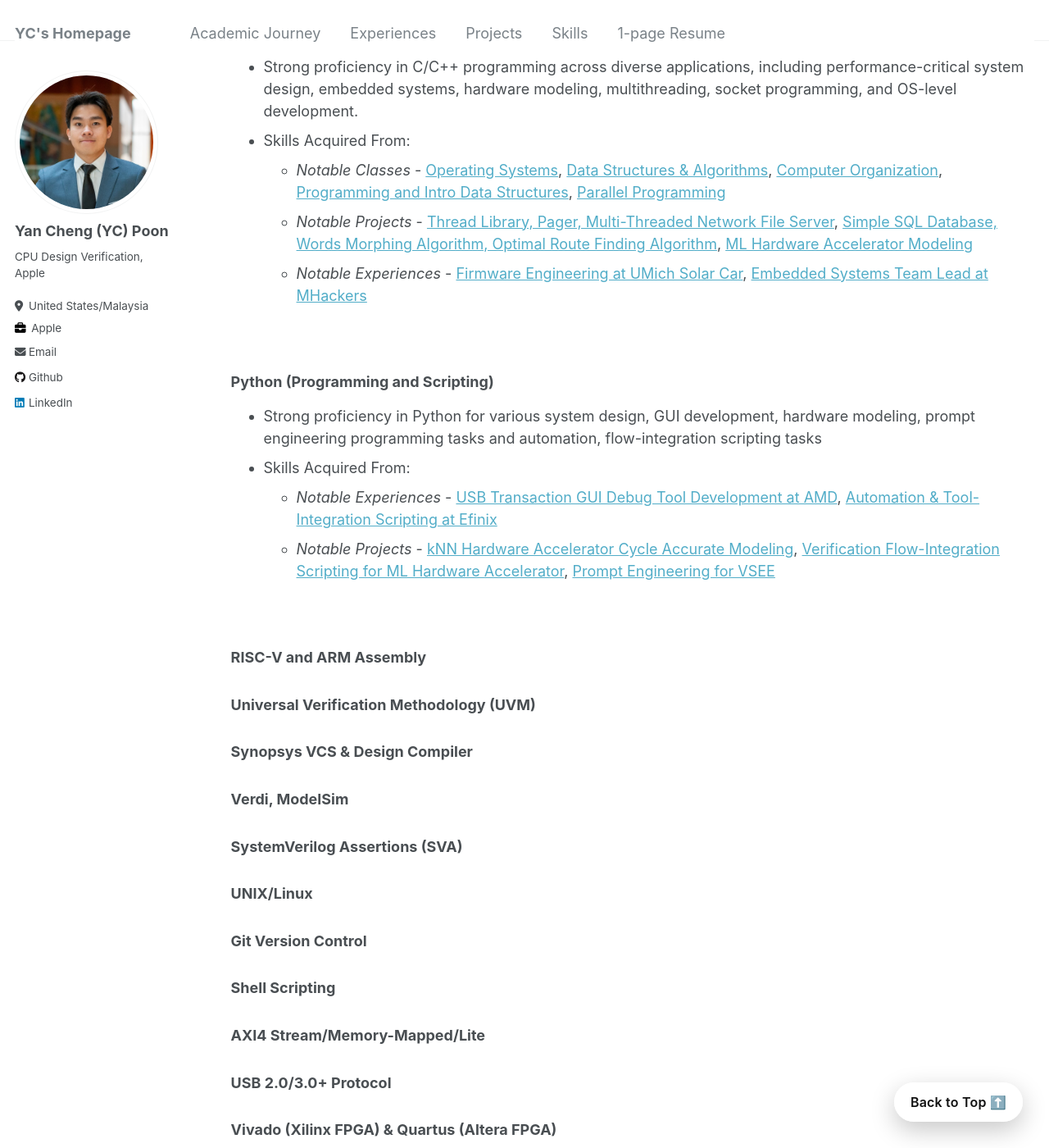
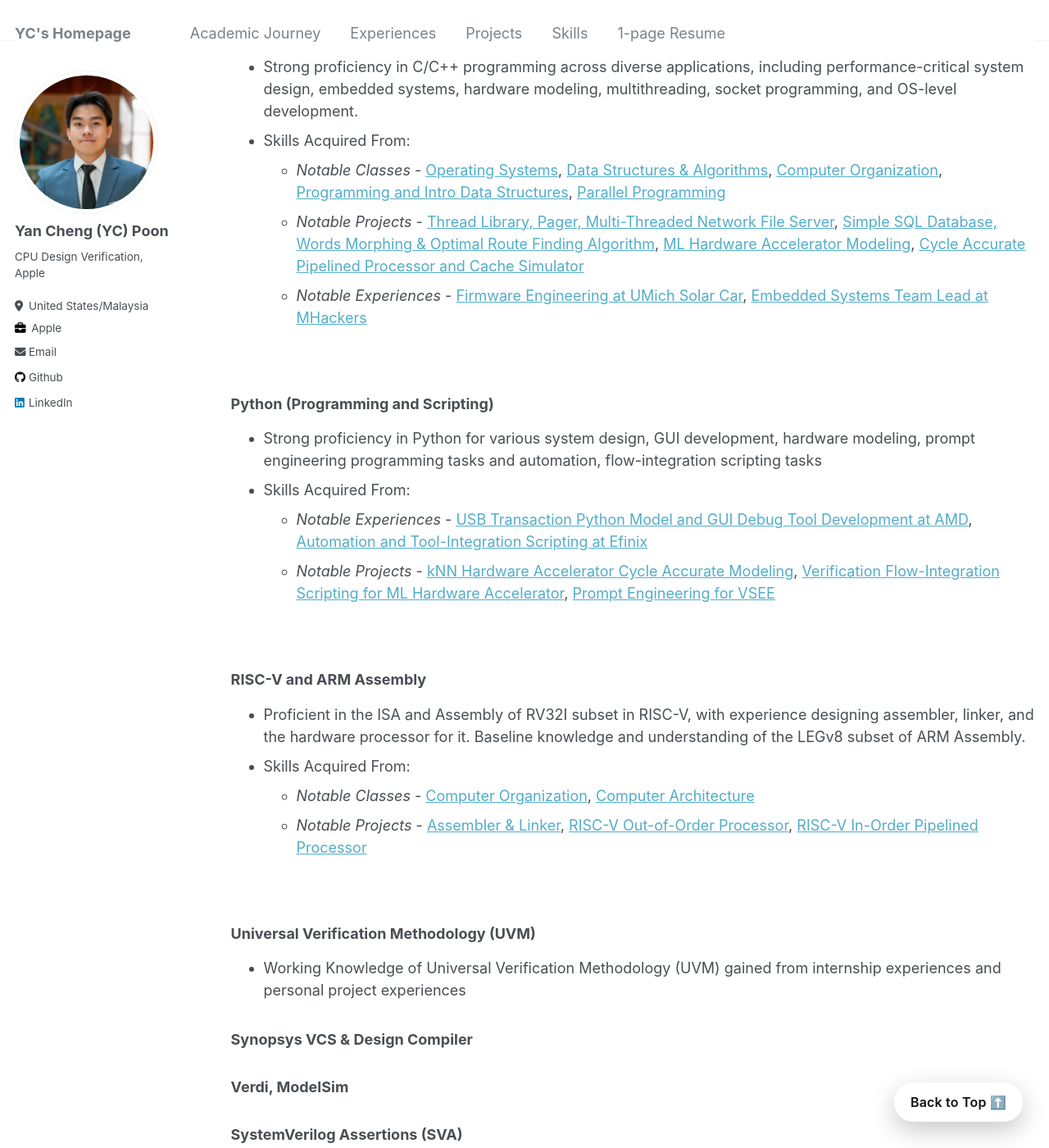
Before and after one commit to ycpoon/ycpoon.github.io, a Jekyll site: the page built from _pages/skills.md, in a window 1280 px wide and 1400 px high, scrolled down 1207 px. Shown: the whole window at 82% size. Built offline with Jekyll 4.4.1, drawn with Linux system fonts in a browser that asks for light colours.

Commit message:
exp toc revamp5

```diff
--- a/_pages/skills.md
+++ b/_pages/skills.md
@@ -98,7 +98,7 @@ redirect_from:
 - Strong proficiency in C/C++ programming across diverse applications, including performance-critical system design, embedded systems, hardware modeling, multithreading, socket programming, and OS-level development.
 - Skills Acquired From:
   - *Notable Classes* - [Operating Systems](/academicjourney/#eecs482), [Data Structures & Algorithms](/academicjourney/#eecs281), [Computer Organization](/academicjourney/#eecs370), [Programming and Intro Data Structures](/academicjourney/#eecs280), [Parallel Programming](academicjourney/#eecs471)
-  - *Notable Projects* - [Thread Library, Pager, Multi-Threaded Network File Server](/collegeprojects/#thread-library-pager-multi-threaded-network-file-server-eecs-482), [Simple SQL Database, Words Morphing Algorithm, Optimal Route Finding Algorithm](/collegeprojects/#simple-sql-database-words-morphing-algorithm-optimal-route-finding-algorithm-eecs-281), [ML Hardware Accelerator Modeling](/collegeprojects/#attention-unit-for-resource-constrained-architectures-eecs-570)
+  - *Notable Projects* - [Thread Library, Pager, Multi-Threaded Network File Server](/collegeprojects/#thread-library-pager-multi-threaded-network-file-server-eecs-482), [Simple SQL Database, Words Morphing & Optimal Route Finding Algorithm](/collegeprojects/#simple-sql-database-words-morphing-algorithm-optimal-route-finding-algorithm-eecs-281), [ML Hardware Accelerator Modeling](/collegeprojects/#attention-unit-for-resource-constrained-architectures-eecs-570), [Cycle Accurate Pipelined Processor and Cache Simulator](/collegeprojects/#lc2k-isa-assembler--linker-5-stage-pipelined-processor-simulator-cache-simulator-eecs-370)
   - *Notable Experiences* - [Firmware Engineering at UMich Solar Car](/experiences/#solar-car), [Embedded Systems Team Lead at MHackers](/experiences/#mhackers)
 
 &nbsp;
@@ -107,15 +107,23 @@ redirect_from:
 ### Python (Programming and Scripting)
 - Strong proficiency in Python for various system design, GUI development, hardware modeling, prompt engineering programming tasks and automation, flow-integration scripting tasks
 - Skills Acquired From:
-  - *Notable Experiences* - [USB Transaction GUI Debug Tool Development at AMD](/experiences/#amd), [Automation & Tool-Integration Scripting at Efinix](/experiences/#efinix)
+  - *Notable Experiences* - [USB Transaction Python Model and GUI Debug Tool Development at AMD](/experiences/#amd), [Automation and Tool-Integration Scripting at Efinix](/experiences/#efinix)
   - *Notable Projects* - [kNN Hardware Accelerator Cycle Accurate Modeling](/collegeprojects/#specnn-hardware-accelerator-for-knn-eecs-573), [Verification Flow-Integration Scripting for ML Hardware Accelerator](/collegeprojects/#attention-unit-for-resource-constrained-architectures-eecs-570), [Prompt Engineering for VSEE](/projects/#vsee-vcstartup-match-making-app)
 
 &nbsp;
 &nbsp;
 
 ### RISC-V and ARM Assembly
+- Proficient in the ISA and Assembly of RV32I subset in RISC-V, with experience designing assembler, linker, and the hardware processor for it. Baseline knowledge and understanding of the LEGv8 subset of ARM Assembly.
+- Skills Acquired From:
+  - *Notable Classes* - [Computer Organization](/academicjourney/#eecs370), [Computer Architecture](/academicjourney/#eecs470)
+  - *Notable Projects* - [Assembler & Linker](/collegeprojects/#lc2k-isa-assembler--linker-5-stage-pipelined-processor-simulator-cache-simulator-eecs-370), [RISC-V Out-of-Order Processor](/projects/#mips-r10k-style-out-of-order-processor), [RISC-V In-Order Pipelined Processor](/projects/#risc-v-5-stage-pipeline-processor)
+
+&nbsp;
+&nbsp;
 
 ### Universal Verification Methodology (UVM)
+- Working Knowledge of Universal Verification Methodology (UVM) gained from internship experiences and personal project experiences
 
 ### Synopsys VCS & Design Compiler
 
```
Also changed, not shown: _pages/collegeprojects.md (+1 -1 lines).
